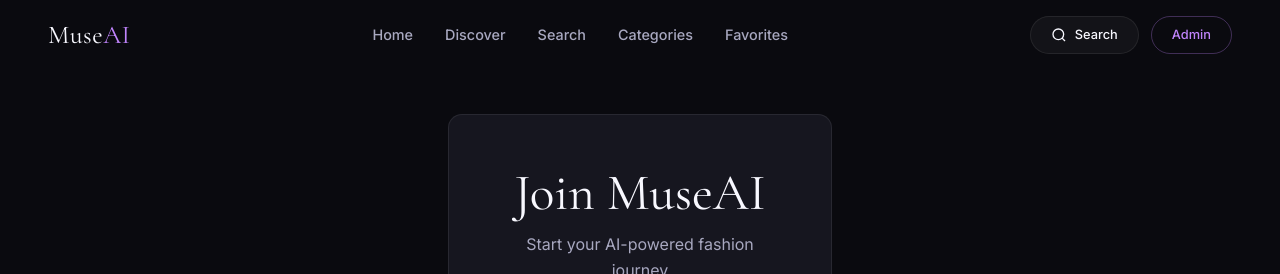
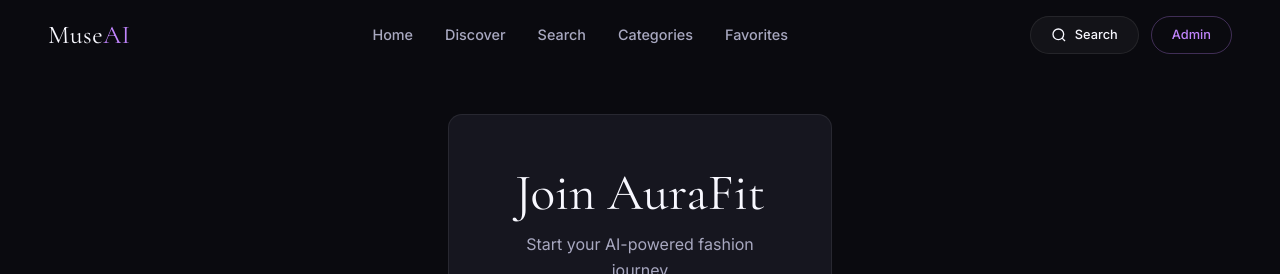
Before and after one commit to zainabraza06/AuraFit, a Next.js app in the folder frontend/: page /register in a window 1280 px wide. Shown: the top 274 px of the page. Built offline with nearby package versions, Linux system fonts and the light colour scheme; no server answers.

Commit message:
updated application name

```diff
--- a/frontend/src/app/layout.tsx
+++ b/frontend/src/app/layout.tsx
@@ -3,11 +3,11 @@
 import Navbar from '@/components/Navbar';
 
 export const metadata: Metadata = {
-  title: 'MuseAI — Pakistani Fashion Stylist',
+  title: 'AuraFit — Pakistani Fashion Stylist',
   description: 'Discover premium Pakistani fashion from Khaadi, Beechtree, Limelight & more. AI-powered outfit recommendations tailored to your style.',
   keywords: 'Pakistani fashion, AI stylist, Khaadi, Beechtree, Limelight, outfit recommendations, lawn suits, Pakistani brands',
   openGraph: {
-    title: 'MuseAI — Pakistani Fashion Stylist',
+    title: 'AuraFit — Pakistani Fashion Stylist',
     description: 'AI-powered outfit recommendations from top Pakistani brands',
     type: 'website'
   }
--- a/frontend/src/app/register/page.tsx
+++ b/frontend/src/app/register/page.tsx
@@ -32,7 +32,7 @@
       <div className="container" style={{ maxWidth: '480px' }}>
         <div className="glass-card" style={{ padding: '3rem' }}>
           <div style={{ textAlign: 'center', marginBottom: '2.5rem' }}>
-            <h1 className="title">Join MuseAI</h1>
+            <h1 className="title">Join AuraFit</h1>
             <p style={{ color: 'var(--text-secondary)', marginTop: '0.5rem' }}>Start your AI-powered fashion journey</p>
           </div>
 
```
Also changed, not shown: 2 other files (tests, documents, lock files or other folders).
